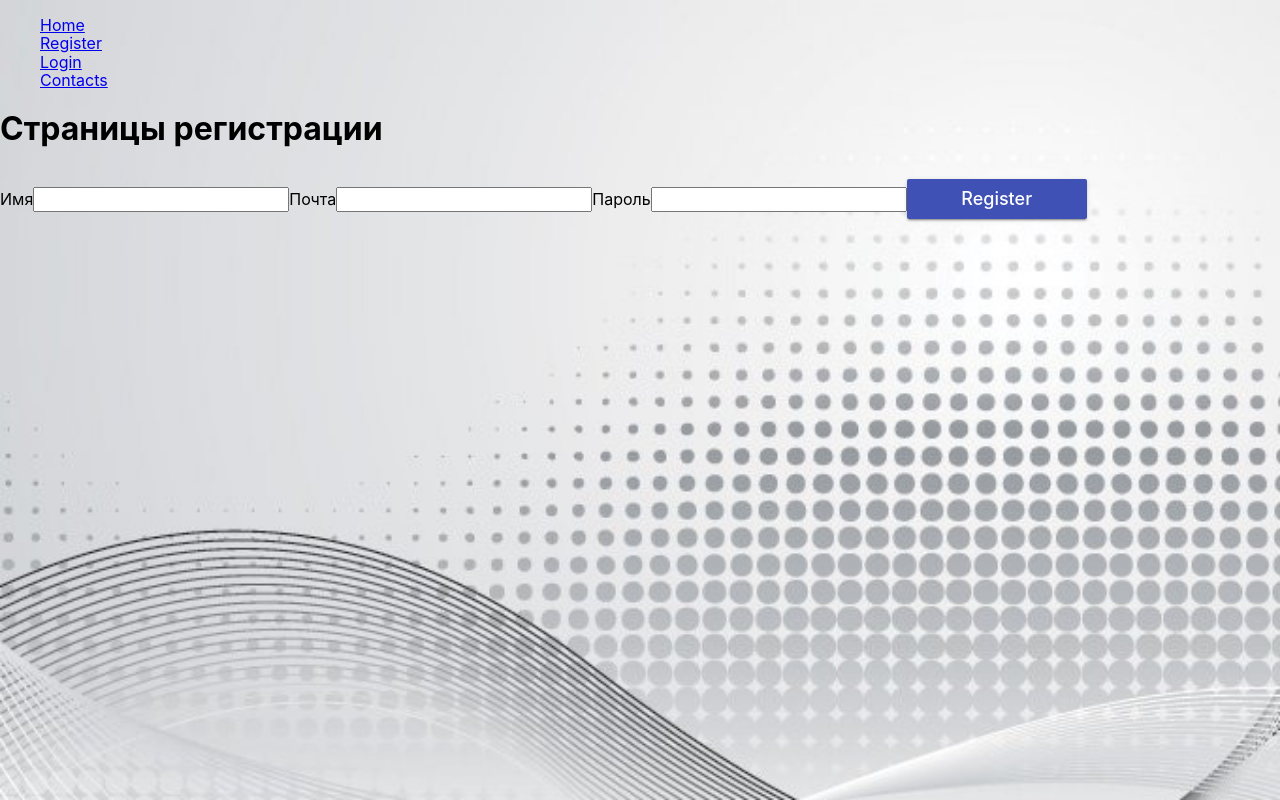
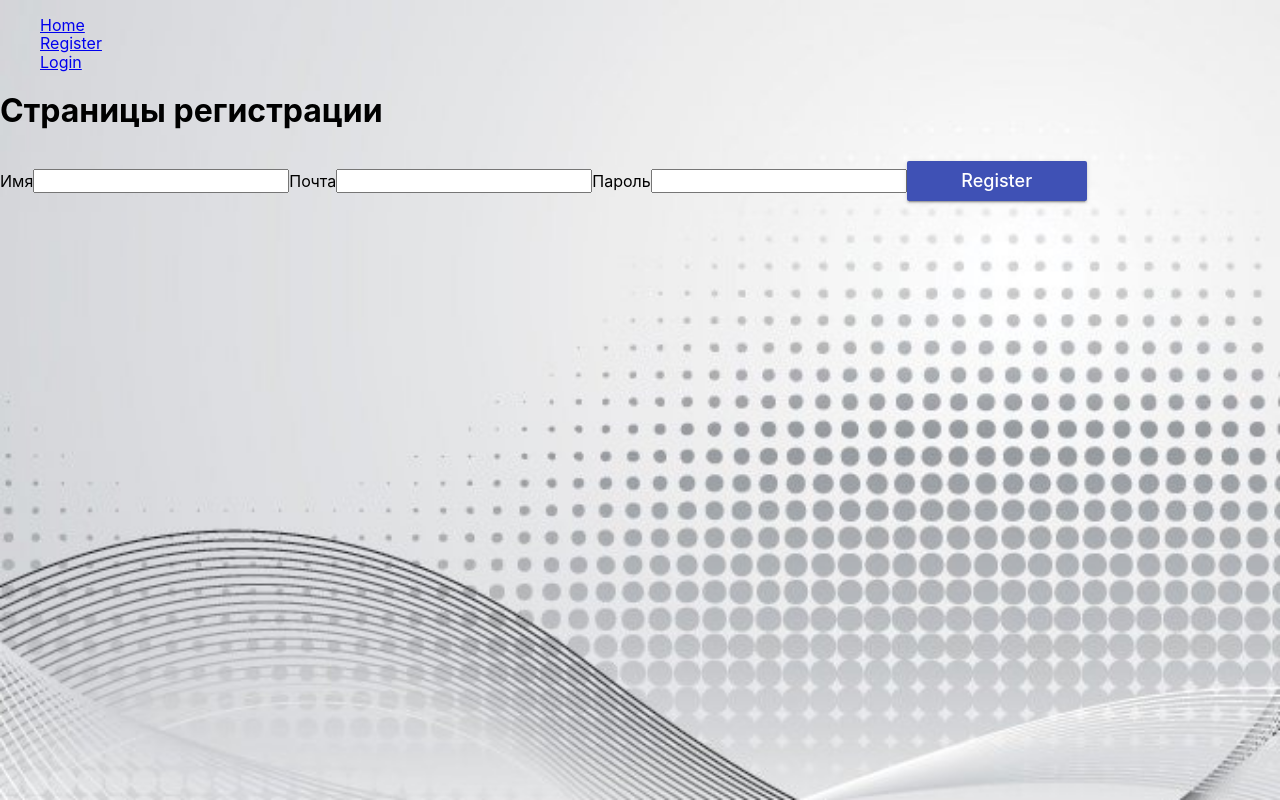
Before and after one commit to LikaRos/goit-react-hw-08-phonebook, a React (Create React App) app: page /goit-react-hw-08-phonebook/register in a window 1280 px wide. Built offline with nearby package versions, Linux system fonts and the light colour scheme.

Commit message:
isToken added

```diff
--- a/src/components/App.jsx
+++ b/src/components/App.jsx
@@ -29,7 +29,11 @@ export default function App() {
             <Route index element={<HomeView />} />
             <Route
               path="/goit-react-hw-08-phonebook/register"
-              element={<RegisterView />}
+              element={
+                <PublicRoute redirectTo="/goit-react-hw-08-phonebook/contacts">
+                  <RegisterView />
+                </PublicRoute>
+              }
             />
             <Route
               path="/goit-react-hw-08-phonebook/login"
--- a/src/components/Navigation/Navigation.js
+++ b/src/components/Navigation/Navigation.js
@@ -1,14 +1,14 @@
 import { NavLink, useLocation } from 'react-router-dom';
 import { useSelector } from 'react-redux';
 import styles from './Navigation.module.css';
-import { getIsLogin } from 'redux/auth/auth-selectors';
+import { getToken } from 'redux/auth/auth-selectors';
 import { logOut } from 'redux/auth/auth-operations';
 import { useDispatch } from 'react-redux';
 
 export const Navigation = () => {
   const dispatch = useDispatch();
   const location = useLocation();
-  const isLogin = useSelector(getIsLogin);
+  const accessToken = useSelector(getToken);
   return (
     <nav>
       <ul className={styles.link}>
@@ -24,15 +24,25 @@ export const Navigation = () => {
           </NavLink>
         </li>
 
-        {isLogin ? (
+        {accessToken ? (
           <li>
             <button onClick={() => dispatch(logOut())}>Logout</button>
             <h2>Добро пожаловать в контакты</h2>
+
+            <NavLink
+              to="/goit-react-hw-08-phonebook/contacts"
+              state={location}
+              className={({ isActive }) =>
+                isActive ? styles.linkActive : styles.link
+              }
+            >
+              Contacts
+            </NavLink>
           </li>
         ) : (
           <>
-            {' '}
             <li>
+              {' '}
               <NavLink
                 to="/goit-react-hw-08-phonebook/register"
                 state={location}
@@ -56,18 +66,6 @@ export const Navigation = () => {
             </li>
           </>
         )}
-
-        <li>
-          <NavLink
-            to="/goit-react-hw-08-phonebook/contacts"
-            state={location}
-            className={({ isActive }) =>
-              isActive ? styles.linkActive : styles.link
-            }
-          >
-            Contacts
-          </NavLink>
-        </li>
       </ul>
     </nav>
   );
--- a/src/components/PrivateRoute/PrivateRoute.jsx
+++ b/src/components/PrivateRoute/PrivateRoute.jsx
@@ -1,11 +1,11 @@
 import { useSelector } from 'react-redux';
 import { Navigate, useLocation } from 'react-router-dom';
-import { getIsLogin } from 'redux/auth/auth-selectors';
+import { getToken } from 'redux/auth/auth-selectors';
 
 export default function PrivateRoute({ children }) {
-  const isLogin = useSelector(getIsLogin);
+  const accessToken = useSelector(getToken);
   const { pathname } = useLocation();
-  return isLogin ? (
+  return accessToken ? (
     children
   ) : (
     <Navigate to="/goit-react-hw-08-phonebook/login" state={{ pathname }} />
--- a/src/components/PublicRoute/PublicRoute.jsx
+++ b/src/components/PublicRoute/PublicRoute.jsx
@@ -1,12 +1,12 @@
 import { useSelector } from 'react-redux';
 import { Navigate, useLocation } from 'react-router-dom';
-import { getIsLogin } from 'redux/auth/auth-selectors';
+import { getToken } from 'redux/auth/auth-selectors';
 
 export default function PublicRoute({ children }) {
   const { state } = useLocation();
-  const isLogin = useSelector(getIsLogin);
+  const accessToken = useSelector(getToken);
 
-  return isLogin ? (
+  return accessToken ? (
     <Navigate to={state?.pathname ? state.pathname : '/'} />
   ) : (
     children
```
